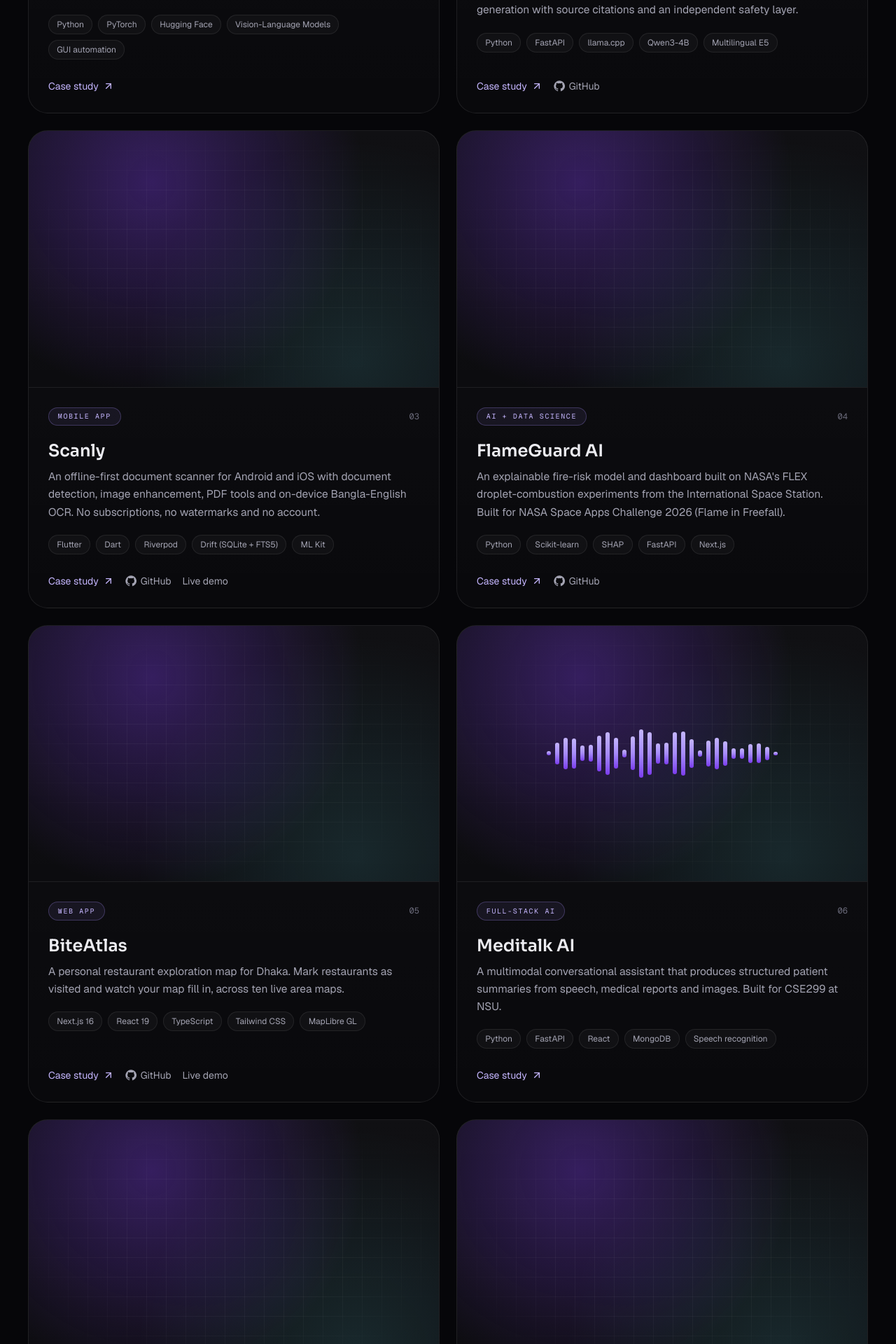
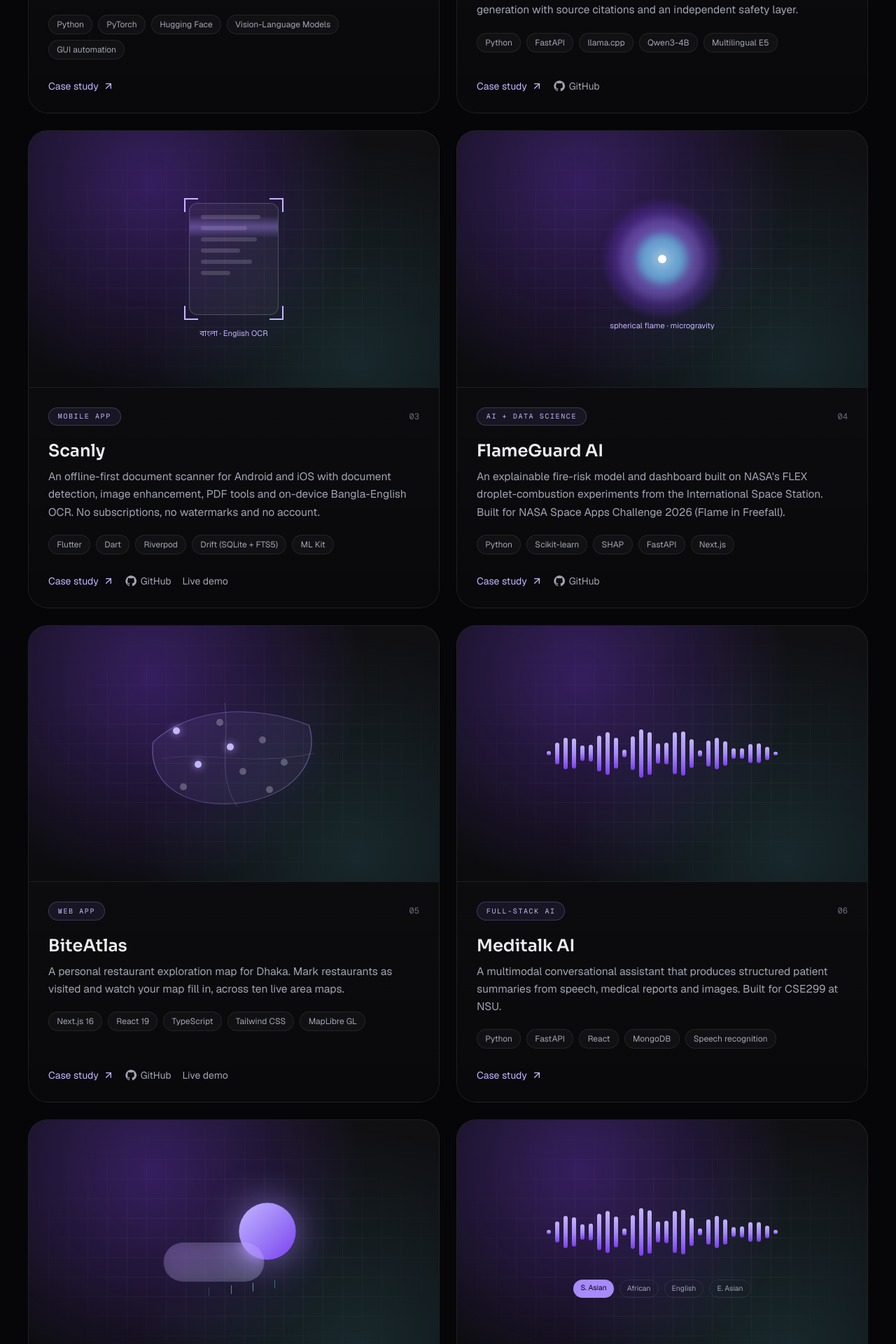
Before and after one commit to souwmo04/PERSONAL-DIGITAL-PORTFOLIO, a Next.js app: page / in a window 1280 px wide. Shown: the part 10080-12000 px from the top of the page at 70% size. Built offline with nearby package versions, Linux system fonts and the light colour scheme; no server answers.

Commit message:
feat(projects): add artwork for the new projects

```diff
--- a/src/components/projects/ProjectArt.tsx
+++ b/src/components/projects/ProjectArt.tsx
@@ -17,6 +17,13 @@ export function ProjectArt({ visual, className = "" }: { visual: ProjectVisual;
         {visual === "meditalk" && <Wave />}
         {visual === "couplecare" && <Bilingual />}
         {visual === "spectra" && <Cells />}
+        {visual === "scan" && <Scan />}
+        {visual === "map" && <MapPins />}
+        {visual === "flame" && <Flame />}
+        {visual === "weather" && <Weather />}
+        {visual === "accent" && <Accent />}
+        {visual === "agent" && <Agent />}
+        {visual === "car" && <Car />}
       </div>
     </div>
   );
@@ -103,3 +110,154 @@ function Cells() {
     </div>
   );
 }
+
+function Scan() {
+  return (
+    <div className="relative h-40 w-32 rounded-xl border border-white/20 bg-white/[0.04] p-4">
+      {[0, 1, 2, 3, 4, 5].map((i) => (
+        <span key={i} className="mb-2.5 block h-1.5 rounded-full bg-white/15" style={{ width: `${[90, 70, 85, 60, 78, 45][i]}%` }} />
+      ))}
+      <span className="absolute -left-2 -top-2 size-5 border-l-2 border-t-2 border-iris" />
+      <span className="absolute -right-2 -top-2 size-5 border-r-2 border-t-2 border-iris" />
+      <span className="absolute -bottom-2 -left-2 size-5 border-b-2 border-l-2 border-iris" />
+      <span className="absolute -bottom-2 -right-2 size-5 border-b-2 border-r-2 border-iris" />
+      <motion.span
+        className="absolute inset-x-0 h-8 bg-gradient-to-b from-transparent via-violet/40 to-transparent"
+        animate={{ top: ["-10%", "85%", "-10%"] }}
+        transition={{ duration: 3.2, repeat: Infinity, ease: "easeInOut" }}
+      />
+      <span className="absolute -bottom-9 left-1/2 -translate-x-1/2 whitespace-nowrap text-[0.7rem] text-iris">বাংলা · English OCR</span>
+    </div>
+  );
+}
+
+function MapPins() {
+  const pins = [
+    [18, 30], [42, 22], [66, 38], [30, 60], [55, 66], [78, 58], [48, 44], [22, 80], [70, 82],
+  ];
+  return (
+    <div className="relative h-40 w-64">
+      <svg viewBox="0 0 100 100" className="absolute inset-0 size-full" preserveAspectRatio="none">
+        <path d="M5,40 C25,10 60,5 92,25 C98,55 85,90 50,95 C20,98 2,75 5,40Z" fill="rgba(167,139,250,0.08)" stroke="rgba(167,139,250,0.4)" strokeWidth="0.6" />
+        <path d="M10,55 C35,48 60,62 95,50" fill="none" stroke="rgba(255,255,255,0.12)" strokeWidth="0.5" />
+        <path d="M45,5 C48,40 40,70 52,98" fill="none" stroke="rgba(255,255,255,0.12)" strokeWidth="0.5" />
+      </svg>
+      {pins.map(([x, y], i) => (
+        <motion.span
+          key={i}
+          className={`absolute size-2.5 -translate-x-1/2 -translate-y-1/2 rounded-full ${i % 3 === 0 ? "bg-iris shadow-[0_0_12px_rgba(196,181,253,0.9)]" : "bg-white/25"}`}
+          style={{ left: `${x}%`, top: `${y}%` }}
+          initial={{ scale: 0 }}
+          whileInView={{ scale: 1 }}
+          viewport={{ once: true }}
+          transition={{ delay: 0.1 + i * 0.08, type: "spring", stiffness: 300, damping: 15 }}
+        />
+      ))}
+    </div>
+  );
+}
+
+function Flame() {
+  return (
+    <div className="relative size-40">
+      {[0, 1, 2].map((i) => (
+        <motion.span
+          key={i}
+          className="absolute inset-0 m-auto rounded-full"
+          style={{
+            width: `${100 - i * 28}%`,
+            height: `${100 - i * 28}%`,
+            background: ["rgba(124,58,237,0.25)", "rgba(167,139,250,0.35)", "rgba(103,232,249,0.55)"][i],
+            filter: "blur(6px)",
+          }}
+          animate={{ scale: [1, 1.08, 0.96, 1] }}
+          transition={{ duration: 2.4 + i * 0.4, repeat: Infinity, ease: "easeInOut" }}
+        />
+      ))}
+      <span className="absolute inset-0 m-auto size-3 rounded-full bg-white shadow-[0_0_20px_6px_rgba(255,255,255,0.6)]" />
+      <span className="absolute -bottom-6 left-1/2 -translate-x-1/2 whitespace-nowrap text-[0.7rem] text-iris">spherical flame · microgravity</span>
+    </div>
+  );
+}
+
+function Weather() {
+  return (
+    <div className="relative h-36 w-56">
+      <motion.span
+        className="absolute right-6 top-2 size-20 rounded-full bg-gradient-to-br from-iris to-violet-deep shadow-[0_0_50px_rgba(167,139,250,0.6)]"
+        animate={{ scale: [1, 1.05, 1] }}
+        transition={{ duration: 4, repeat: Infinity }}
+      />
+      <motion.span
+        className="absolute bottom-6 left-2 h-14 w-36 rounded-full bg-white/15 backdrop-blur"
+        animate={{ x: [0, 18, 0] }}
+        transition={{ duration: 6, repeat: Infinity, ease: "easeInOut" }}
+      />
+      {[0, 1, 2, 3, 4].map((i) => (
+        <motion.span
+          key={i}
+          className="absolute h-3 w-px bg-aqua/70"
+          style={{ left: `${20 + i * 14}%`, top: "78%" }}
+          animate={{ y: [0, 18], opacity: [0, 1, 0] }}
+          transition={{ duration: 1, repeat: Infinity, delay: i * 0.18 }}
+        />
+      ))}
+    </div>
+  );
+}
+
+function Accent() {
+  const regions = ["S. Asian", "African", "English", "E. Asian"];
+  return (
+    <div className="flex flex-col items-center gap-5">
+      <Wave />
+      <div className="flex gap-2">
+        {regions.map((r, i) => (
+          <span key={r} className={`rounded-full px-2.5 py-1 text-[0.65rem] ${i === 0 ? "bg-violet text-void" : "border border-line text-dim"}`}>
+            {r}
+          </span>
+        ))}
+      </div>
+    </div>
+  );
+}
+
+function Agent() {
+  const steps = ["Join", "Transcribe", "Summarise", "Report"];
+  return (
+    <div className="flex items-center gap-2">
+      {steps.map((st, i) => (
+        <div key={st} className="flex items-center gap-2">
+          <motion.span
+            className="rounded-xl border border-violet/30 bg-violet/10 px-3 py-2 text-xs text-iris"
+            animate={{ borderColor: ["rgba(167,139,250,0.3)", "rgba(196,181,253,0.9)", "rgba(167,139,250,0.3)"] }}
+            transition={{ duration: 2.4, repeat: Infinity, delay: i * 0.6 }}
+          >
+            {st}
+          </motion.span>
+          {i < steps.length - 1 ? <span className="h-px w-4 bg-white/25" /> : null}
+        </div>
+      ))}
+    </div>
+  );
+}
+
+function Car() {
+  return (
+    <div className="grid grid-cols-3 gap-3">
+      {[0, 1, 2, 3, 4, 5].map((i) => (
+        <motion.div
+          key={i}
+          className={`flex h-16 w-20 flex-col justify-end rounded-xl border p-2 ${i === 1 ? "border-violet/60 bg-violet/15" : "border-line bg-white/[0.03]"}`}
+          initial={{ opacity: 0, y: 10 }}
+          whileInView={{ opacity: 1, y: 0 }}
+          viewport={{ once: true }}
+          transition={{ delay: i * 0.07 }}
+        >
+          <span className="mb-1 h-3 w-full rounded-t-full bg-white/20" />
+          <span className="h-1 w-2/3 rounded-full bg-white/15" />
+        </motion.div>
+      ))}
+    </div>
+  );
+}
```
